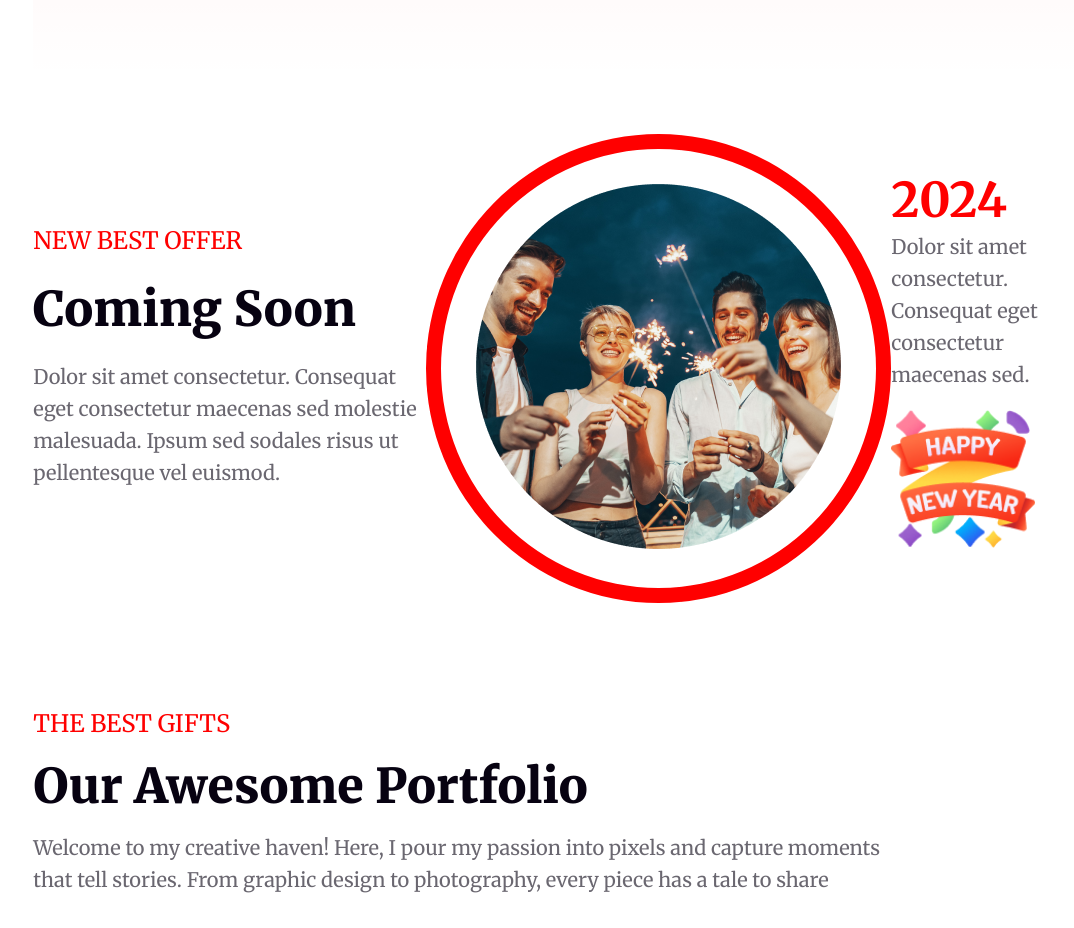
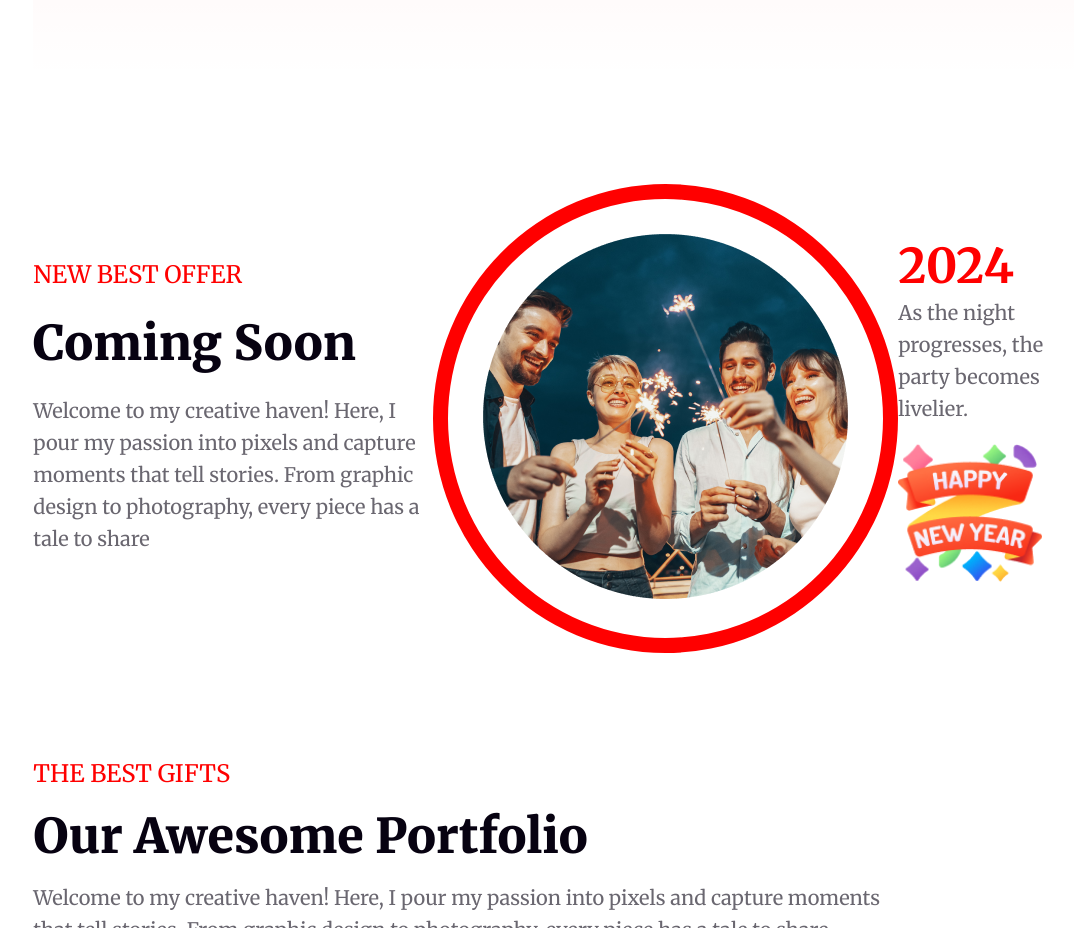
Before and after one commit to ImranRifat067/B9-Assignment1-repo, a plain HTML site: page index.html in a window 1280 px wide. Shown: the part 2780-3708 px from the top of the page, without its empty margins (82-1156 px from the left). Drawn offline with Linux system fonts and the light colour scheme.

Commit message:
new paragraph added

```diff
--- a/index.html
+++ b/index.html
@@ -81,8 +81,7 @@
                 <div class="coming-soon-text">
                     <p class="coming-soon-offer">NEW BEST OFFER</p>
                     <h2 class="coming-soon-headimg">Coming Soon</h2>
-                    <p>Dolor sit amet consectetur. Consequat eget consectetur maecenas sed molestie malesuada. Ipsum sed
-                        sodales risus ut pellentesque vel euismod. </p>
+                    <p>Welcome to my creative haven! Here, I pour my passion into pixels and capture moments that tell stories. From graphic design to photography, every piece has a tale to share</p>
 
                 </div>
                 <div class="coming-soon-img-border">
@@ -92,7 +91,7 @@
                 </div>
                 <div class="coming-soon-div3">
                     <p class="year">2024</p>
-                    <p class="text">Dolor sit amet consectetur. Consequat eget consectetur maecenas sed.</p>
+                    <p class="text">As the night progresses, the party becomes livelier.</p>
                     <img src="resources/Group 96.png" alt="">
                 </div>
             </div>
--- a/style/style.css
+++ b/style/style.css
@@ -349,7 +349,9 @@ hr {
 
 /* -----footer section ends----- */
 
-#coming-soon {}
+#coming-soon {
+    margin-top:100px;
+}
 
 .coming-soon {
     display: flex;
```
